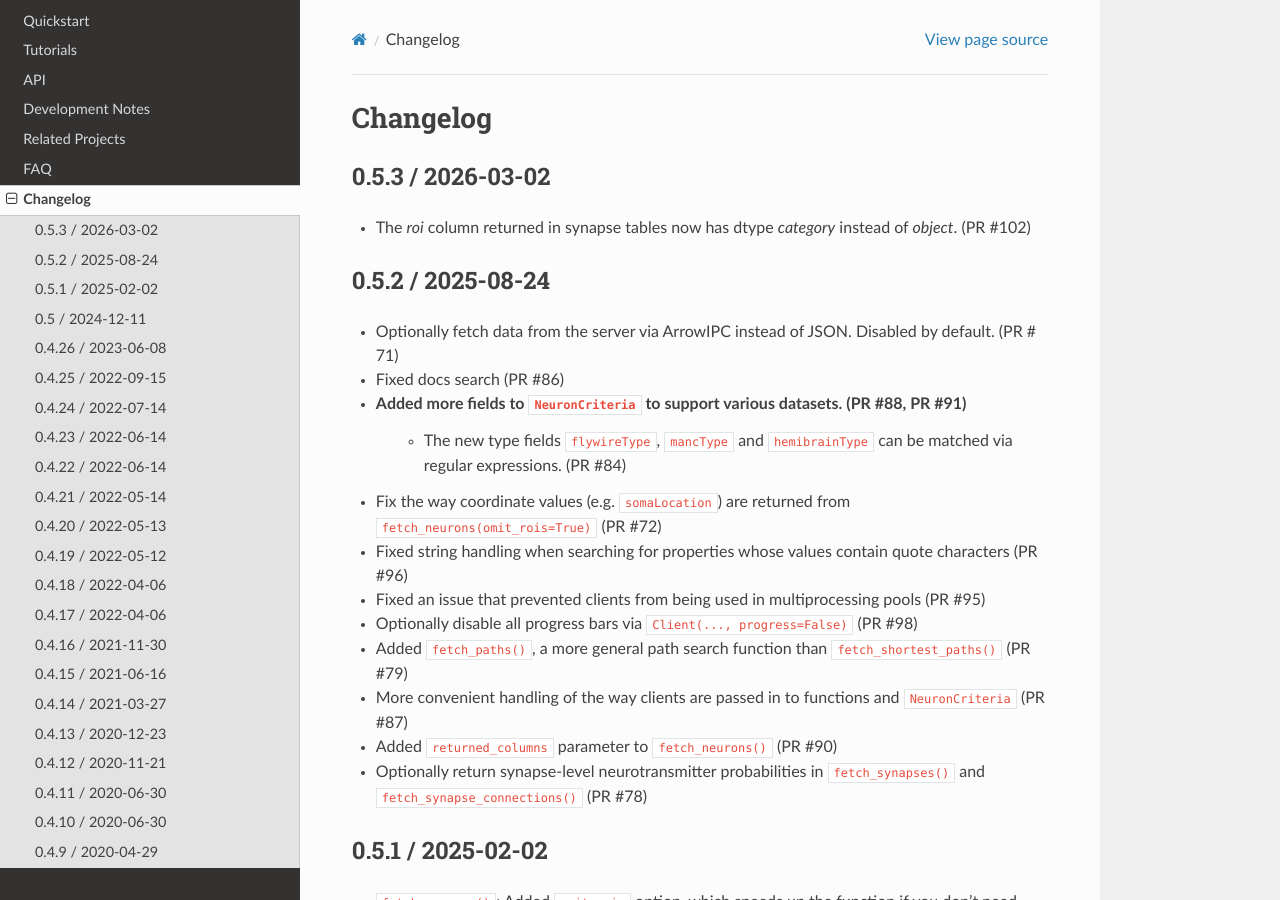
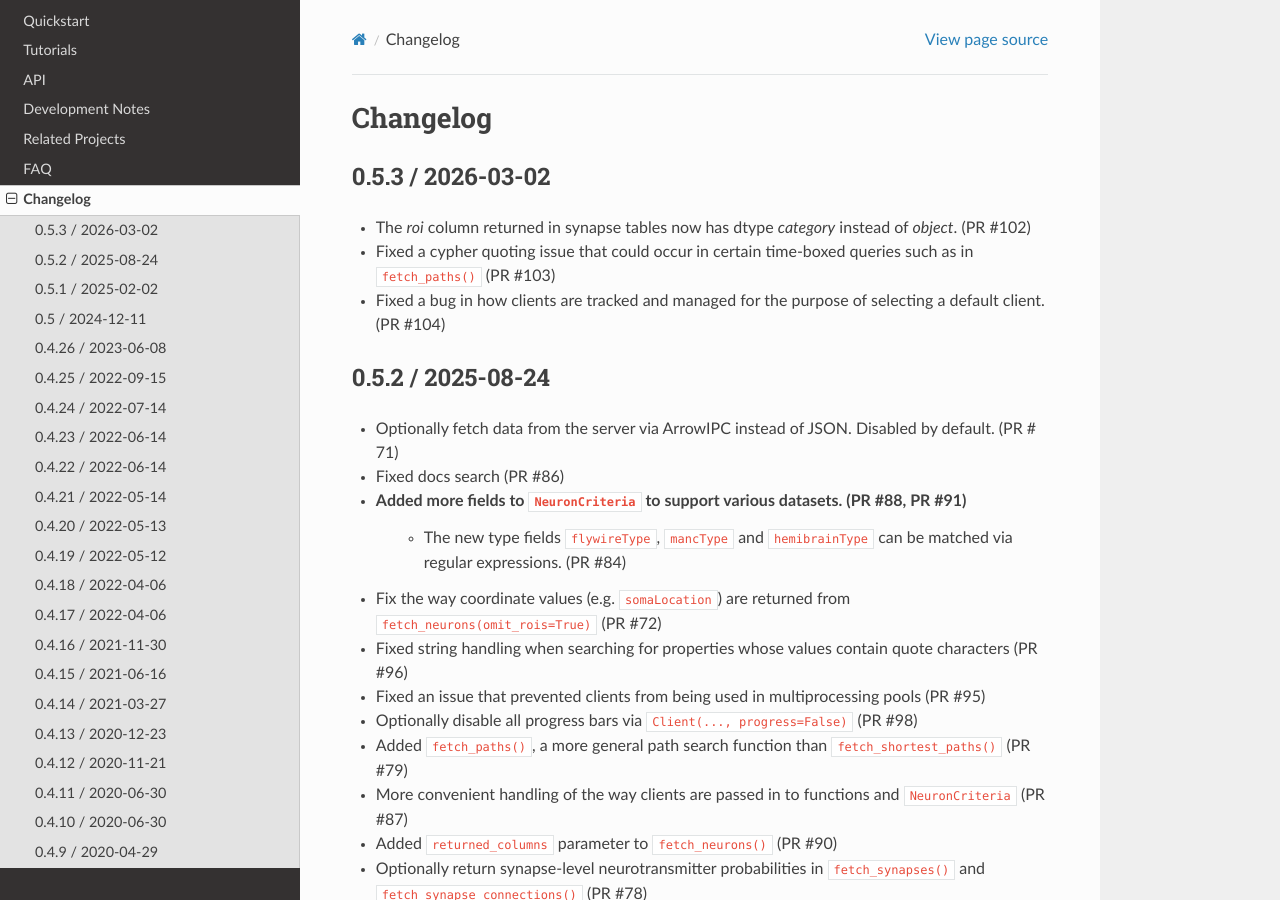
Before and after one commit to connectome-neuprint/neuprint-python, a Sphinx documentation site: the page built from docs/source/changelog.rst, in a window 1280 px wide and 900 px high. Built offline with Sphinx 7.4.7 and the Read the Docs theme 3.1.0, drawn with Linux system fonts in a browser that asks for light colours; pages that are not in the unit, such as notebooks, are missing from menus.

Commit message:
docs: Update changelog

```diff
--- a/docs/source/changelog.rst
+++ b/docs/source/changelog.rst
@@ -4,6 +4,8 @@ Changelog
 0.5.3 / 2026-03-02
 ------------------
 - The `roi` column returned in synapse tables now has dtype `category` instead of `object`. (PR #102)
+- Fixed a cypher quoting issue that could occur in certain time-boxed queries such as in ``fetch_paths()`` (PR #103)
+- Fixed a bug in how clients are tracked and managed for the purpose of selecting a default client. (PR #104)
 
 0.5.2 / 2025-08-24
 ------------------
```
